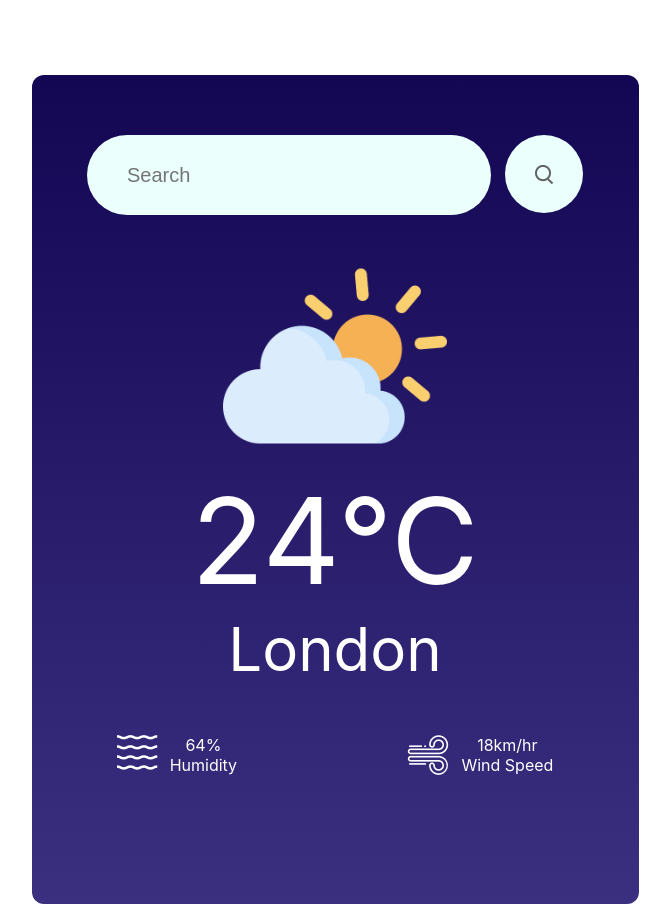
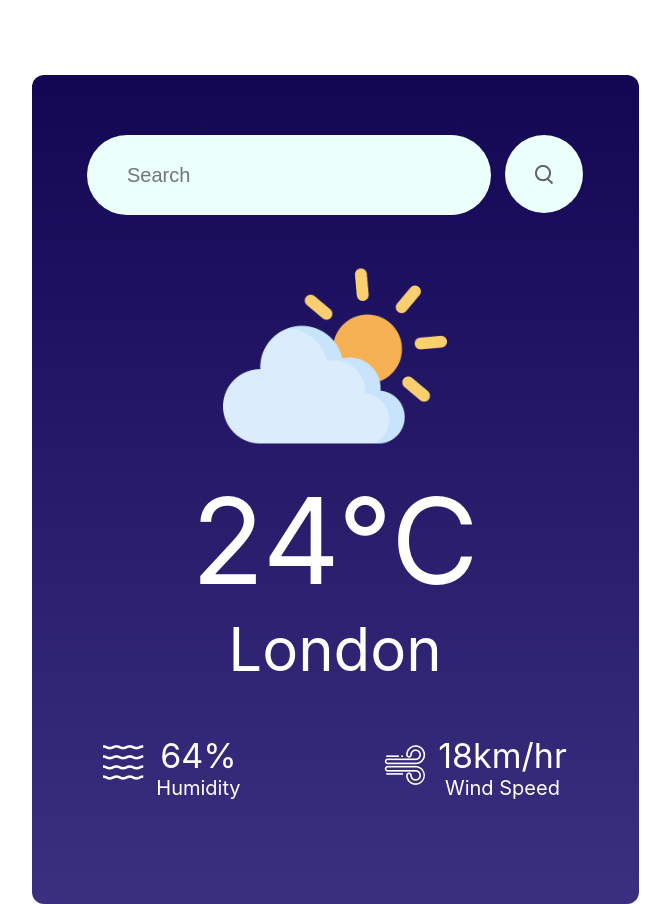
Before and after one commit to Asna1303/weatherApp, a React (Create React App) app: page / in a window 1280 px wide. Shown: the whole page, without its empty margins (305-975 px from the left). Built offline with nearby package versions, Linux system fonts and the light colour scheme.

Commit message:
designed weather app

```diff
--- a/src/Components/WeatherApp/WeatherApp.css
+++ b/src/Components/WeatherApp/WeatherApp.css
@@ -72,3 +72,16 @@
     gap: 12px;
 
 }
+.data{
+    font-size: 34px;
+    font-weight: 400;
+
+}
+
+.text{
+    font-size: 20px;
+    font-weight: 400;
+}
+.icon{
+    margin-top: 10px;
+}
```
